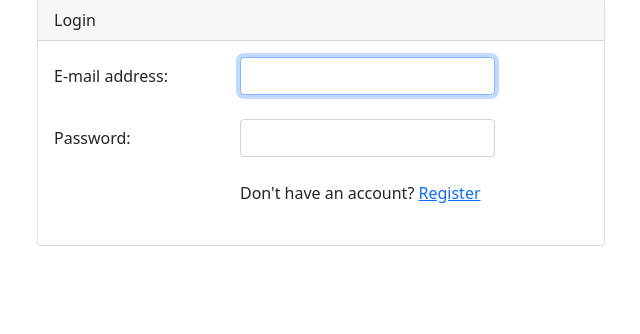
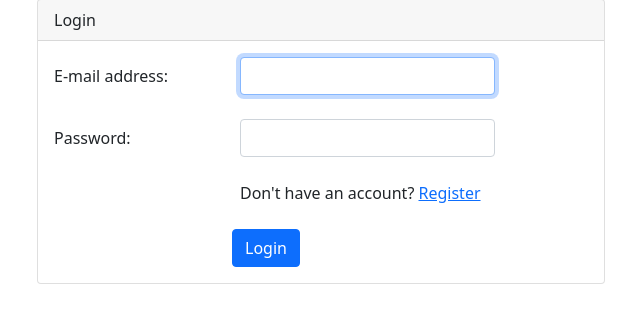
Before and after one commit to mahima-shetty-ai-ml/qwellbeing, a PHP site: page /qwellbeing/login.php in a window 1280 px wide. Shown: the part 117-451 px from the top of the page, without its empty margins (319-959 px from the left). Run offline with PHP 8.4, Linux system fonts and the light colour scheme.

Commit message:
errors corrections

```diff
--- a/login.php
+++ b/login.php
@@ -155,6 +155,11 @@
                                         </div>
                                     </div>
                                 </div><br>
+                                <div class="col-md-6 offset-md-4">
+                                    <button type="submit" class="btn btn-primary">
+                                        Login
+                                    </button>
+                                </div>
                         </div>
                         </form>
                     </div>
--- a/p_dashboard.php
+++ b/p_dashboard.php
@@ -779,7 +779,7 @@
 	    </div>
         </div>
       </div>
-    </div></div>
+    </div>
 
     <div class="col-sm-12 col-xs-12 col-md-12 col-lg-6 col-xl-6" style="padding: 10px;">
       <div  class="col-sm-12 col-xs-12 col-md-12 col-lg-12 col-xl-12" >
@@ -798,7 +798,7 @@
             </div>
           </div>
         </div>
-      </div></div></div>
+      </div></div><div></div>
       <div  class="col-sm-12 col-xs-12 col-md-12 col-lg-12 col-xl-12" >
       <div class="card mb-3">
         <div class="row g-0">
```
